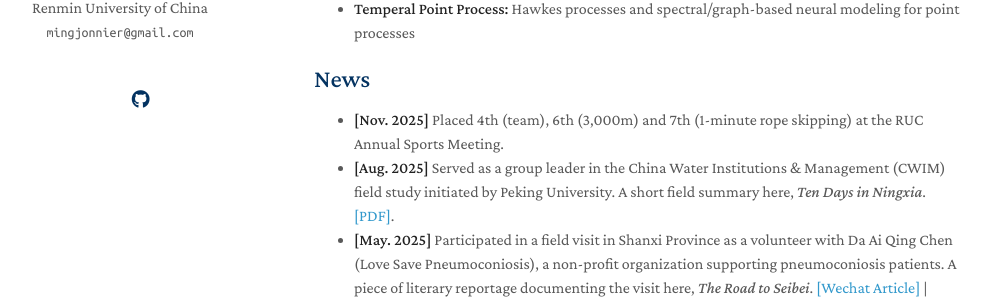
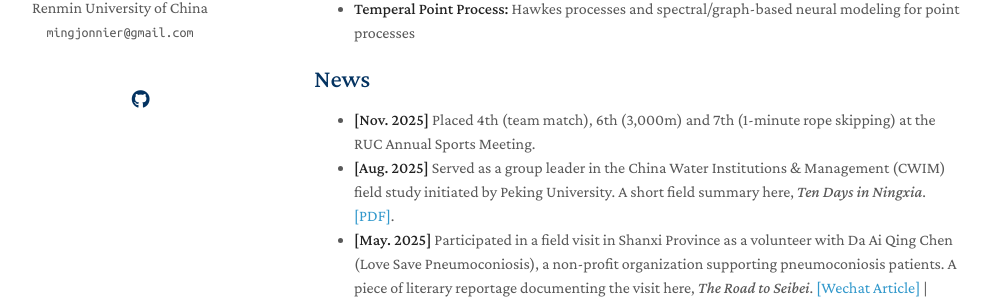
Before and after one commit to zhangming4153/zhangming4153.github.io, a Jekyll site: the page built from index.md, in a window 1280 px wide. Shown: the part 294-597 px from the top of the page, without its empty margins (156-1147 px from the left). Built offline with Jekyll 4.4.1, drawn with Linux system fonts in a browser that asks for light colours; a style sheet for code colours, icons or effects is not loaded; our own code applies the rules of GitHub Pages for plain Markdown files.

Commit message:
Update index.md

```diff
--- a/index.md
+++ b/index.md
@@ -13,7 +13,7 @@ I am a first-year Master student at Renmin University of China working on statis
 
 ## News
 
-- **[Nov. 2025]** Placed 4th (team), 6th (3,000m) and 7th (1-minute rope skipping) at the RUC Annual Sports Meeting.
+- **[Nov. 2025]** Placed 4th (team match), 6th (3,000m) and 7th (1-minute rope skipping) at the RUC Annual Sports Meeting.
 - **[Aug. 2025]** Served as a group leader in the China Water Institutions & Management (CWIM) field study initiated by Peking University. A short field summary here, _Ten Days in Ningxia_. [[PDF]](assets/Ningxia.pdf).
 - **[May. 2025]** Participated in a field visit in Shanxi Province as a volunteer with Da Ai Qing Chen (Love Save Pneumoconiosis), a non-profit organization supporting pneumoconiosis patients. A piece of literary reportage documenting the visit here, _The Road to Seibei_.
  [[Wechat Article]](https://mp.weixin.qq.com/s/o8Zpdd-DVcAKxdC4jhWxGg) | [[Tencent Mirror]](https://news.qq.com/rain/a/20250605A06ML000) | [[PDF]](assets/Shanxi.pdf)
```
